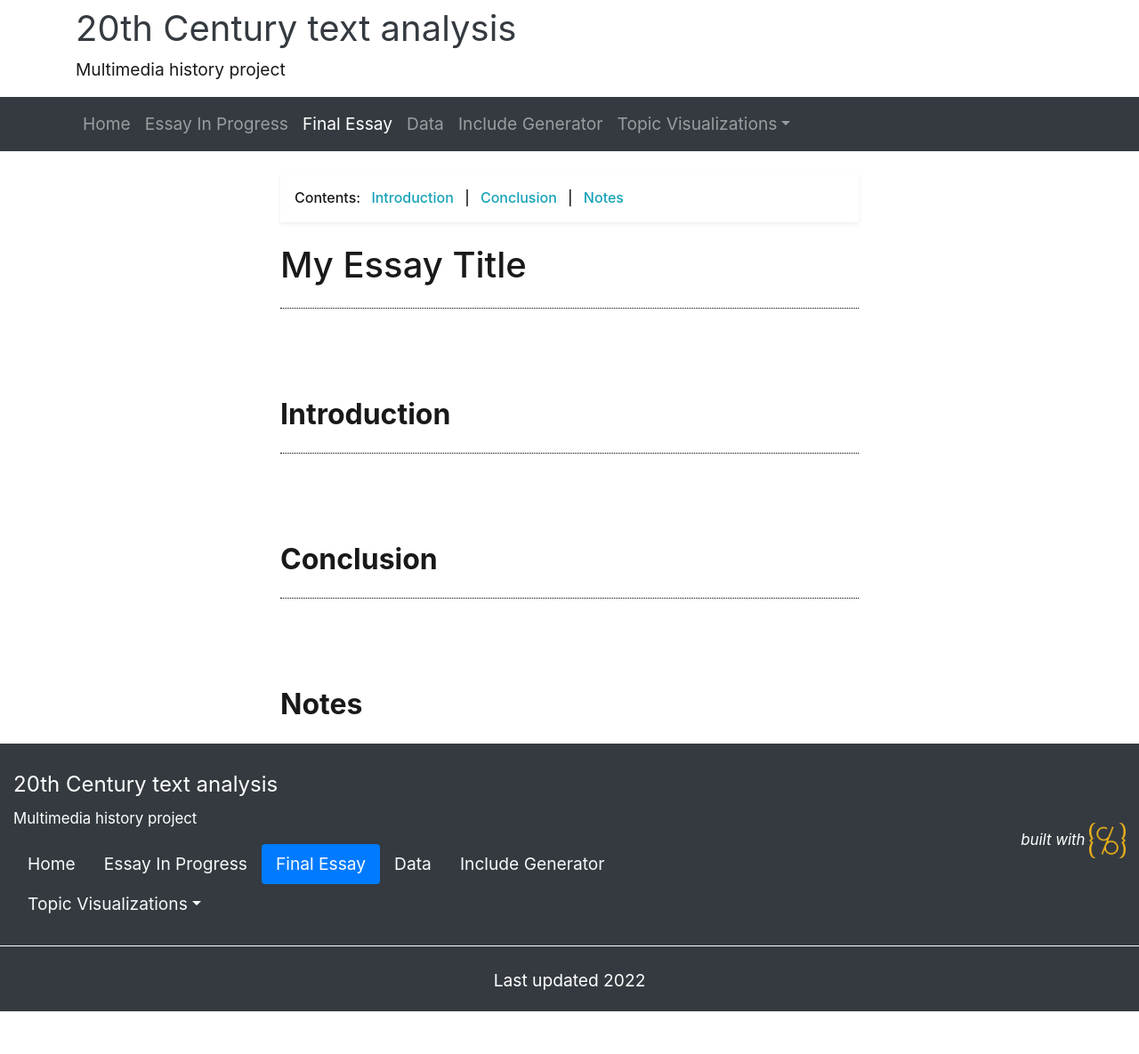
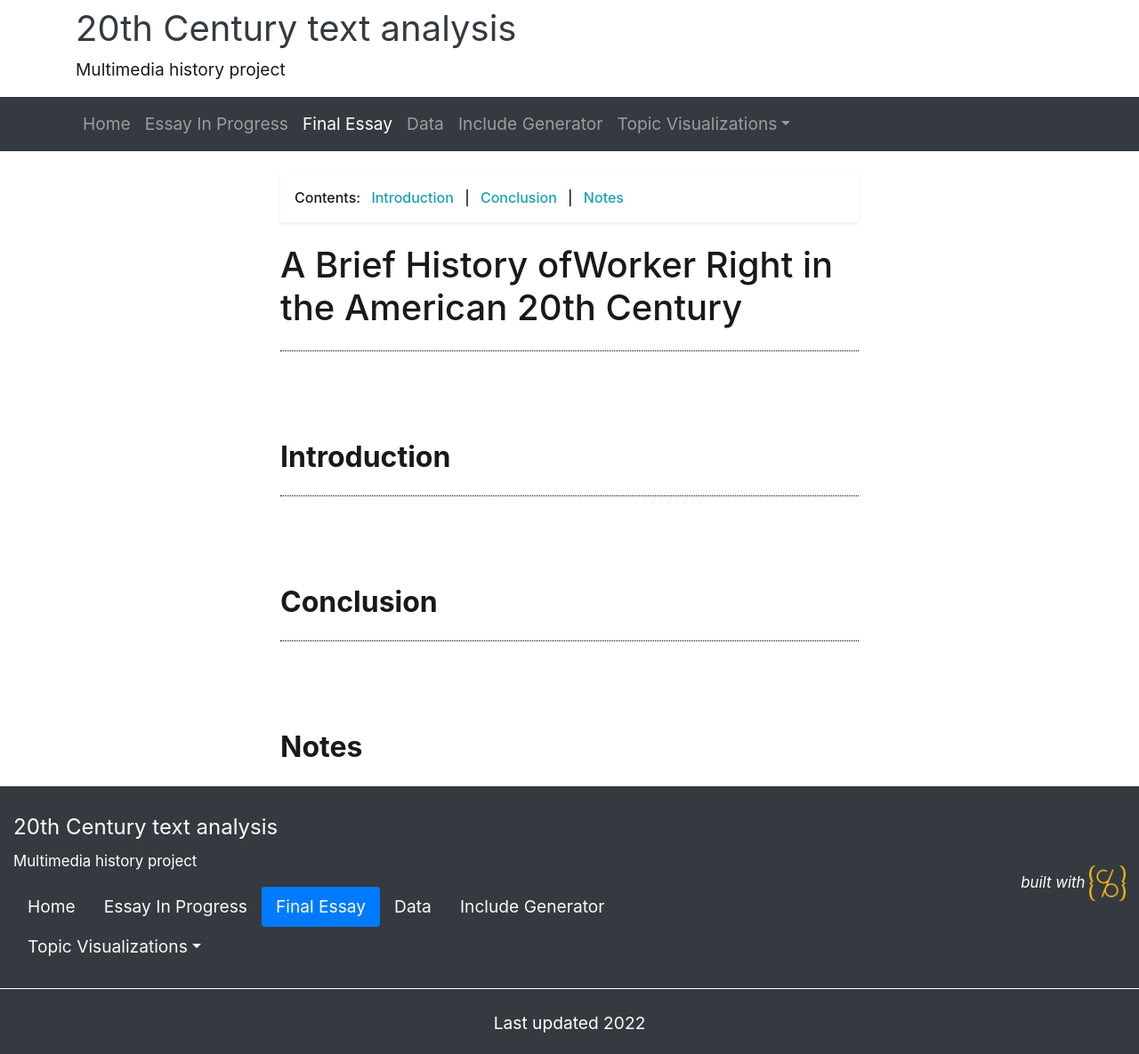
Before and after one commit to Dewi2266/American-Workers-Rights-History, a Jekyll site: the page built from pages/essay-02.md, in a window 1280 px wide. Shown: the whole page at 89% size. Built offline with Jekyll 4.4.1, drawn with Linux system fonts in a browser that asks for light colours; nearby versions of some CDN libraries; library files that are not in the unit come from our copies; before the commit the page ends 1137 px from its top, so only the background shows below that.

Commit message:
Update essay-02.md

```diff
--- a/pages/essay-02.md
+++ b/pages/essay-02.md
@@ -1,13 +1,12 @@
 ---
-title: Essay 2
+title:
 layout: about
 permalink: /essay-02.html
 ---
 
 {% include feature/nav-menu.html sections="Introduction;Conclusion;Notes" %}
 
-# My Essay Title
-
+# A Brief History ofWorker Right in the American 20th Century
 ## Introduction
 
 ## Conclusion
```
